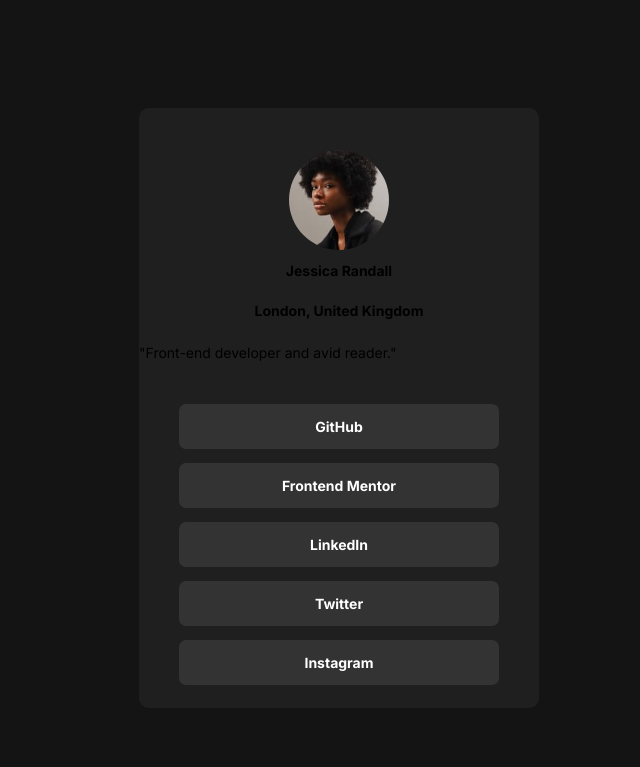
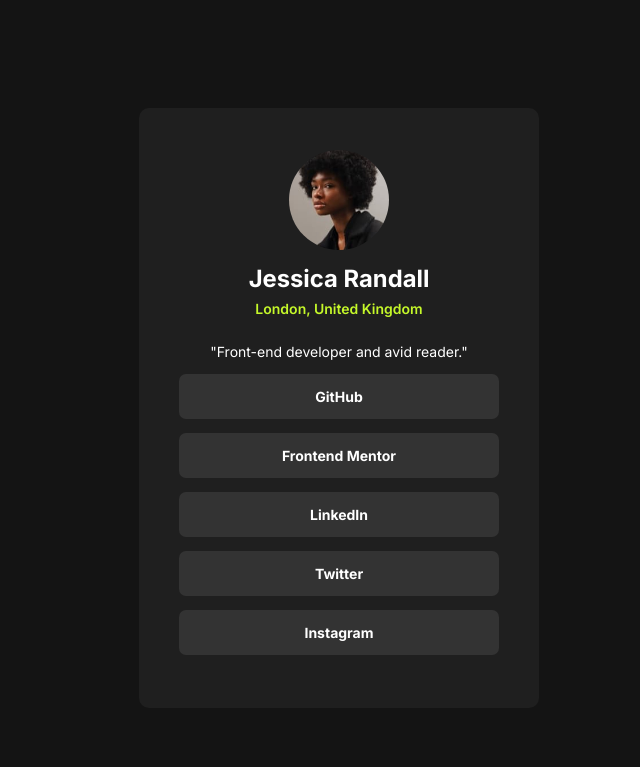
Before and after one commit to Davi-Nascimento-Santos/Front-End-Mentor-Challenges, a plain HTML site: page Social-Links-Profile/index.html in a window 1280 px wide. Shown: the whole page, without its empty margins (301-941 px from the left). Drawn offline with Linux system fonts and the light colour scheme.

Commit message:
more one finished

```diff
--- a/Social-Links-Profile/index.html
+++ b/Social-Links-Profile/index.html
@@ -19,14 +19,15 @@
           <h1 class="name">Jessica Randall</h1>
           <h2 class="from">London, United Kingdom</h2>
         </div>
-        <div class=""><p>"Front-end developer and avid reader."</p></div>
+        <div class="sentence">"Front-end developer and avid reader."</div>
       </section>
       <section class="more-info">
-        <div class="link">GitHub</div>
-        <div class="link">Frontend Mentor</div>
-        <div class="link">LinkedIn</div>
-        <div  class="link">Twitter</div>
-        <div  class="link">Instagram</div>
+        <div></div>
+        <div class="link"><buttom>GitHub</buttom></div>
+        <div class="link"><buttom>Frontend Mentor</buttom></div>
+        <div class="link"><buttom>LinkedIn</buttom></div>
+        <div  class="link"><buttom>Twitter</buttom></div>
+        <div  class="link"><buttom>Instagram</buttom></div>
     </section>
   </main>
 </body>
--- a/Social-Links-Profile/style.css
+++ b/Social-Links-Profile/style.css
@@ -25,11 +25,14 @@ main {
 }
 .profile-info {
     width: 100%;
-    height: 40%;
+    height: 35%;
+    margin-bottom: 1rem;
 }
 .more-info {
     width: 100%;
     height: 60%;
+    margin: 0;
+    padding: 0;
 }
 .profile {
     width: 60%;
@@ -43,6 +46,25 @@ main {
     border-radius: 50%;
     width: 100px;
     height: 100px;
+}
+.name {
+    color: var(--White);
+    font-size: 1.7rem;
+    margin-top: 1rem;
+    margin-bottom: -0.3rem;
+}
+.from {
+    color: var(--Green);
+    font-size: 1rem;
+    font-weight: 600;
+
+}
+.sentence {
+    color: var(--White);
+    font-size: 1rem;
+    margin: 1rem auto;
+    text-align: center;
+    padding-bottom: 1rem;
 }
 .link {
     background-color: var(--Grey);
@@ -59,3 +81,8 @@ main {
     color: var(--Off-Black);
     cursor: pointer;
 }
+@media (max-width: 375px) {
+    main {
+        width: 90%;
+    }
+}
```
Also changed, not shown: 1 other file.
